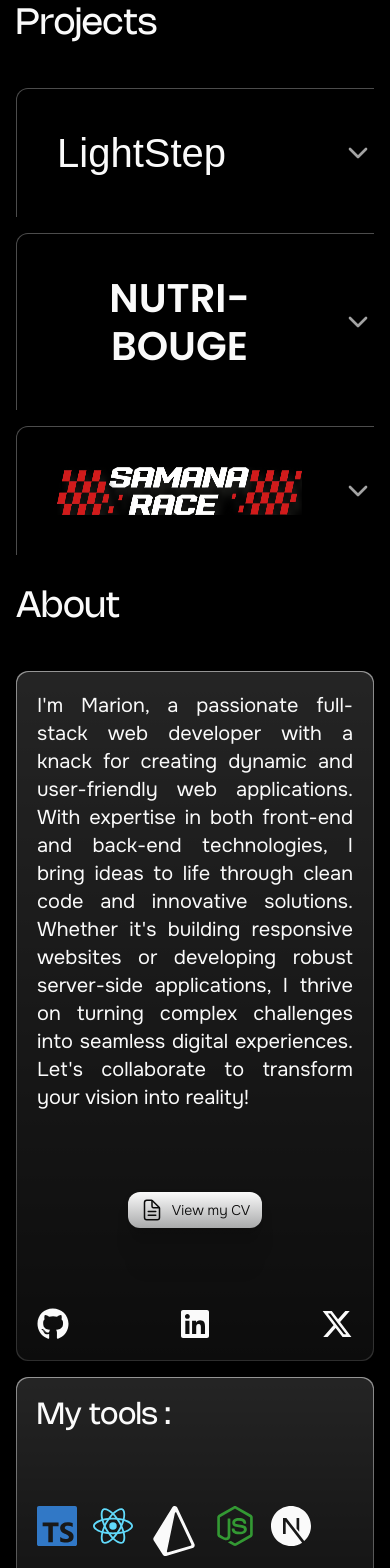
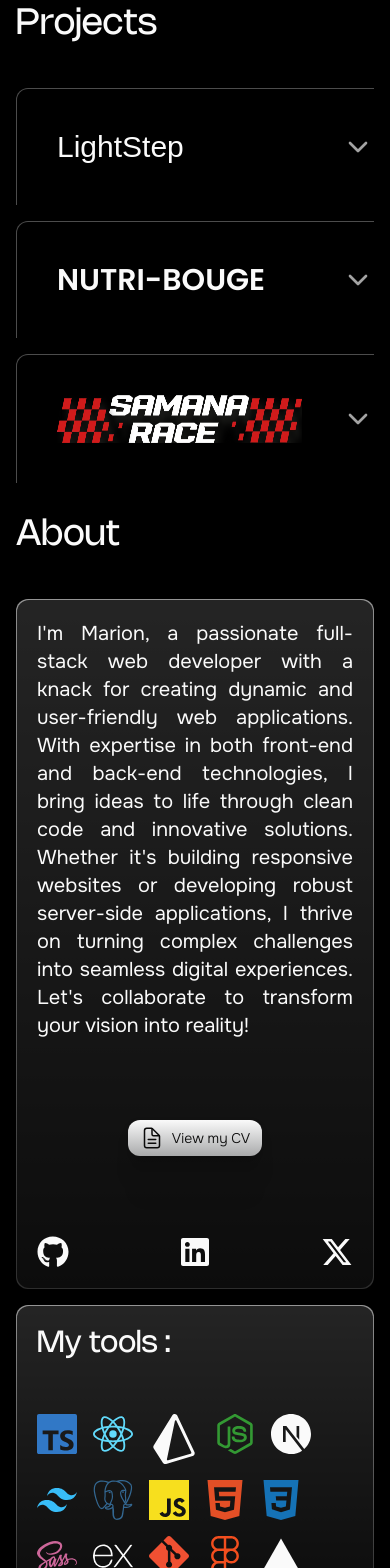
Before and after one commit to NamaKa298/portfolio, a Next.js app: page /en in a window 390 px wide. Shown: the part 960-2528 px from the top of the page. Built offline with nearby package versions, Linux system fonts and the light colour scheme; a web font is replaced by a local one.

Commit message:
modif placement image projects responsive

```diff
--- a/src/components/about.tsx
+++ b/src/components/about.tsx
@@ -89,7 +89,7 @@
         </div>
         <div className="w-full lg:w-1/2 lg:flex-1">
           <Card className=" text-justify lg:text-2xl lg:h-full">
-            <div className="mb-8 pt-5 p-5 lg:pt-10 lg:pl-10">
+            <div className="mb-8 pt-5 px-5 lg:pt-10 lg:pl-10">
               <h3 className="text-3xl lg:text-4xl">{t('tools')}</h3>
             </div>
             <div className="flex flex-wrap gap-4 p-5 lg:gap-8 lg:p-10">
--- a/src/components/projects.tsx
+++ b/src/components/projects.tsx
@@ -37,7 +37,7 @@
                 <AccordionTrigger className="border-l border-t border-foreground/30 hover:border-foreground rounded-tl-xl">
                   <div className="cursor-pointer flex flex-row items-center justify-between w-full">
                     <h3
-                      className={`xl:text-5xl lg:text-4xl md:text-3xl sm:text-xl pl-10 ${fontClass} flex flex-row pr-10`}
+                      className={`text-3xl xl:text-5xl lg:text-4xl pl-10 ${fontClass} flex flex-row pr-10`}
                     >
                       {/*} {project.logo && (
                         <img src={project.logo} className="w-20 h-20" />
@@ -80,6 +80,14 @@
                         <p className="p-4 text-sm text-muted-foreground italic">
                           {project.date}
                         </p>
+                        <div className="lg:hidden rounded-lg overflow-hidden w-full mb-5">
+                          <img
+                            src={project.image}
+                            alt={project.title}
+                            className="w-full h-auto object-contain rounded-lg"
+                            loading="lazy"
+                          />
+                        </div>
                         <p className="p-4 text-justify text-lg">
                           {description}
                         </p>
@@ -99,7 +107,7 @@
                           )}
                         </div>
                       </div>
-                      <div className="lg:w-3/5 ml-20 mr-4 rounded-lg overflow-hidden w-full">
+                      <div className="hidden lg:block lg:w-3/5 lg:ml-20 mr-4 rounded-lg overflow-hidden w-full">
                         <img
                           src={project.image}
                           alt={project.title}
@@ -112,7 +120,10 @@
                       {project.stack_details.map((tech) => {
                         const icon = techIcons[tech];
                         return (
-                          <div key={tech} className="flex items-center gap-2">
+                          <div
+                            key={tech}
+                            className="flex items-center gap-2 opacity-50"
+                          >
                             {icon && (
                               <div className="text-2xl w-6 h-6" title={tech}>
                                 {icon}
```
